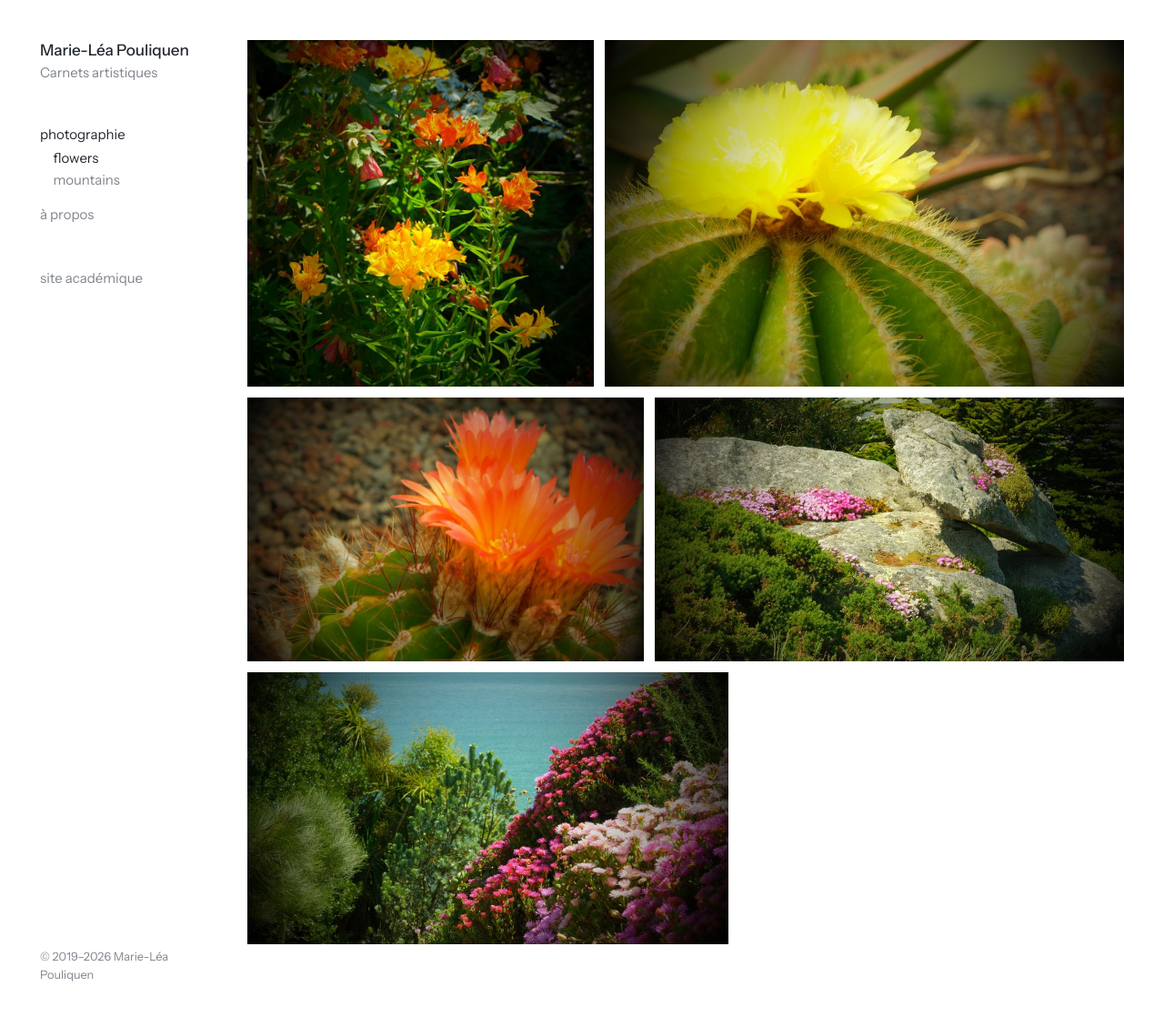
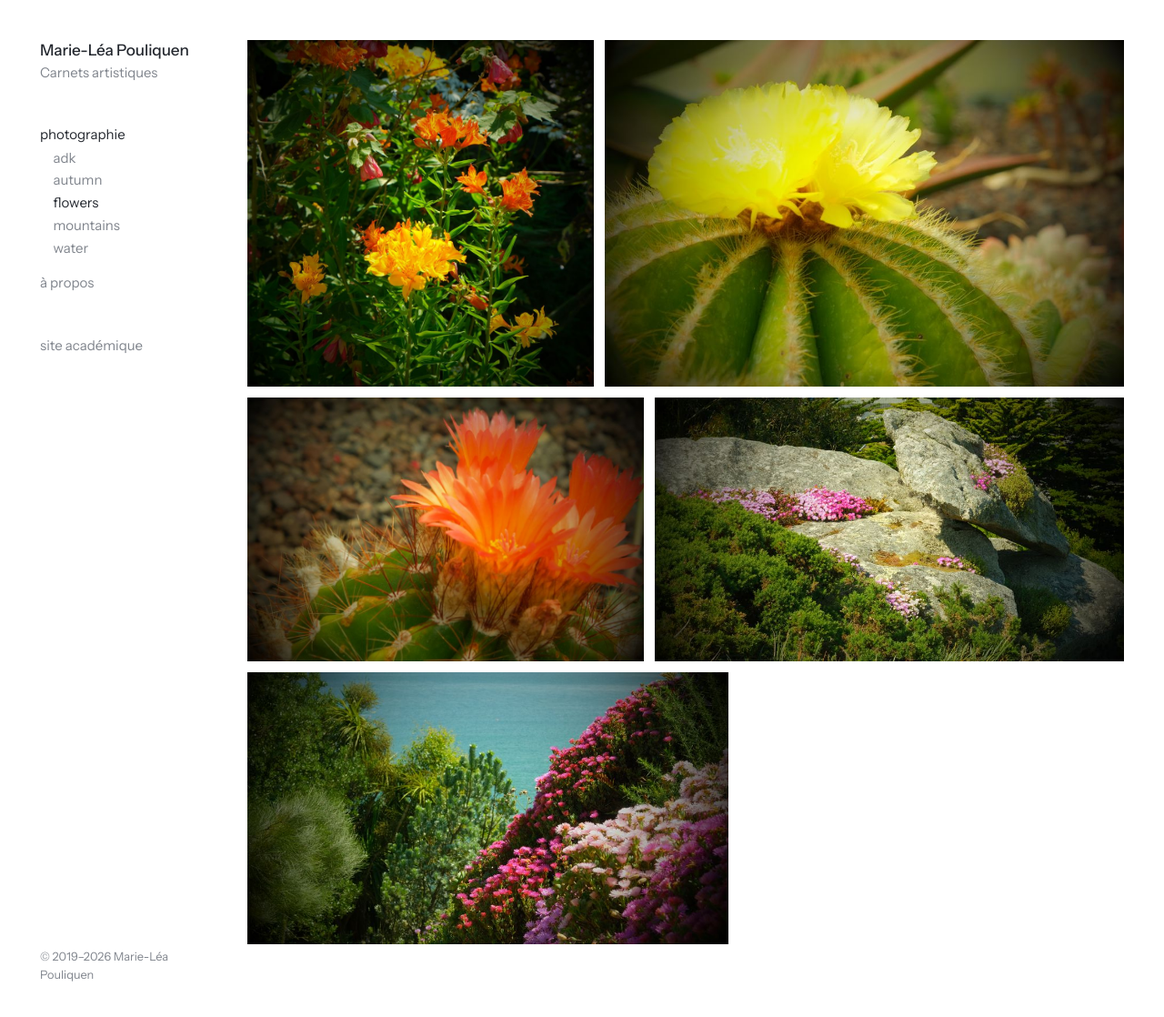
Before and after one commit to marieleapouliquen/arty, a Jekyll site: the page built from _galleries/flowers.md, in a window 1280 px wide and 1134 px high. Shown: the top 1118 px of the window at 91% size. Built offline with Jekyll 4.4.1, drawn with Linux system fonts in a browser that asks for light colours.

Commit message:
Update navigation.yml

```diff
--- a/_data/navigation.yml
+++ b/_data/navigation.yml
@@ -5,10 +5,16 @@
 
 - group: photographie
   items:
+    - title: adk
+      url: /adk/
+    - title: autumn
+      url: /autumn/
     - title: flowers
       url: /
     - title: mountains
       url: /mountains/
+    - title: water
+      url: /water/
 
 #- group: peinture et dessin
 #  items:
```
